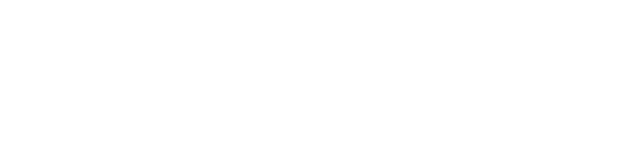
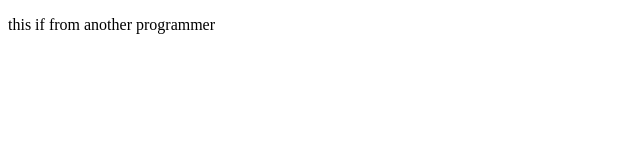
Before and after one commit to koosha-barooni/product-page, a plain HTML site: page dashboard.html in a window 1280 px wide. Shown: the whole page, without its empty margins (0-640 px from the left). Drawn offline with Linux system fonts and the light colour scheme.

Commit message:
a pargraph added

```diff
--- a/dashboard.html
+++ b/dashboard.html
@@ -5,5 +5,7 @@
         <meta name="viewport" content="width=device-width, initial-scale=1.0" />
         <title>Document</title>
     </head>
-    <body></body>
+    <body>
+        <p> this if from another programmer</p>
+    </body>
 </html>
```
